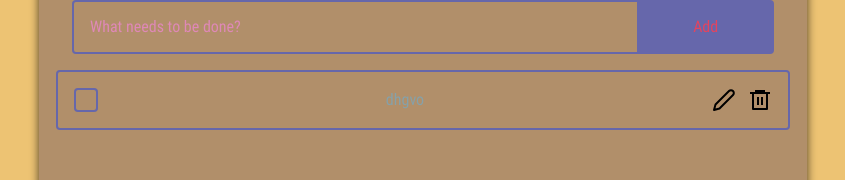
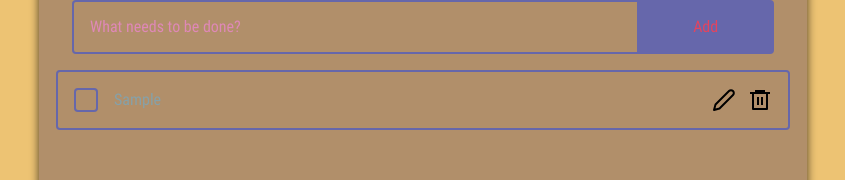
Before and after one commit to RomanMitaki/todos, a React app: page / in a window 1280 px wide. Both pictures are taken after typing "Sample" into the empty fields and a click on the button "Add". Shown: the part 129-309 px from the top of the page, without its empty margins (217-1062 px from the left). Built offline with nearby package versions, Linux system fonts and the light colour scheme; some icons are missing.

Commit message:
add styles for ToDo text

```diff
--- a/src/components/ToDoList/ToDoList.module.css
+++ b/src/components/ToDoList/ToDoList.module.css
@@ -17,7 +17,10 @@
 }
 
 .todos__wrapper {
-  display: grid;
+  display: flex;
+  flex-direction: column;
   gap: .5em;
-  overflow: scroll;
+  overflow: auto;
+  overflow-x: hidden;
+  width: 100%;
 }
--- a/src/components/ToDoList/ToDoList.tsx
+++ b/src/components/ToDoList/ToDoList.tsx
@@ -25,7 +25,7 @@ const ToDoList = () => {
             <div className={classNames(classes.todos__wrapper)}>
                 {todos.length
                   ? todos.map((todo, index) => (
-                    <ToDo key={index}/>
+                    <ToDo text={todo.text} key={index}/>
                   ))
                   : null}
             </div>
--- a/src/components/Todo/ToDo.module.css
+++ b/src/components/Todo/ToDo.module.css
@@ -10,15 +10,21 @@
 
 .text {
   margin: 0;
+  padding: 0 1em;
+  text-align: left;
+  text-overflow: ellipsis;
+  white-space: nowrap;
+  overflow-x: hidden;
+  box-sizing: border-box;
   flex-grow: 1;
-  padding: 0 1em;
+  max-width: 614px;
 }
 
 .btn__wrapper {
   display: flex;
   flex-direction: row;
   justify-content: space-between;
-  width: 60px;
   height: 100%;
   align-items: center;
+  width: 60px;
 }
--- a/src/components/Todo/ToDo.tsx
+++ b/src/components/Todo/ToDo.tsx
@@ -6,11 +6,16 @@ import { Button } from '../Button/Button'
 import { FiEdit2 } from 'react-icons/fi'
 import { RiDeleteBin6Line } from 'react-icons/ri'
 
-const ToDo = () => {
+interface ToDoProps {
+  className?: string
+  text?: string
+}
+
+const ToDo = ({ text }: ToDoProps) => {
   return (
         <div className={classNames(classes.wrapper)}>
             <Checkbox/>
-            <p className={classNames(classes.text)}>dhgvo</p>
+            <p className={classNames(classes.text)}>{text}</p>
             <div className={classes.btn__wrapper}>
                 <Button>
                     <FiEdit2 size={'24px'} />
```
